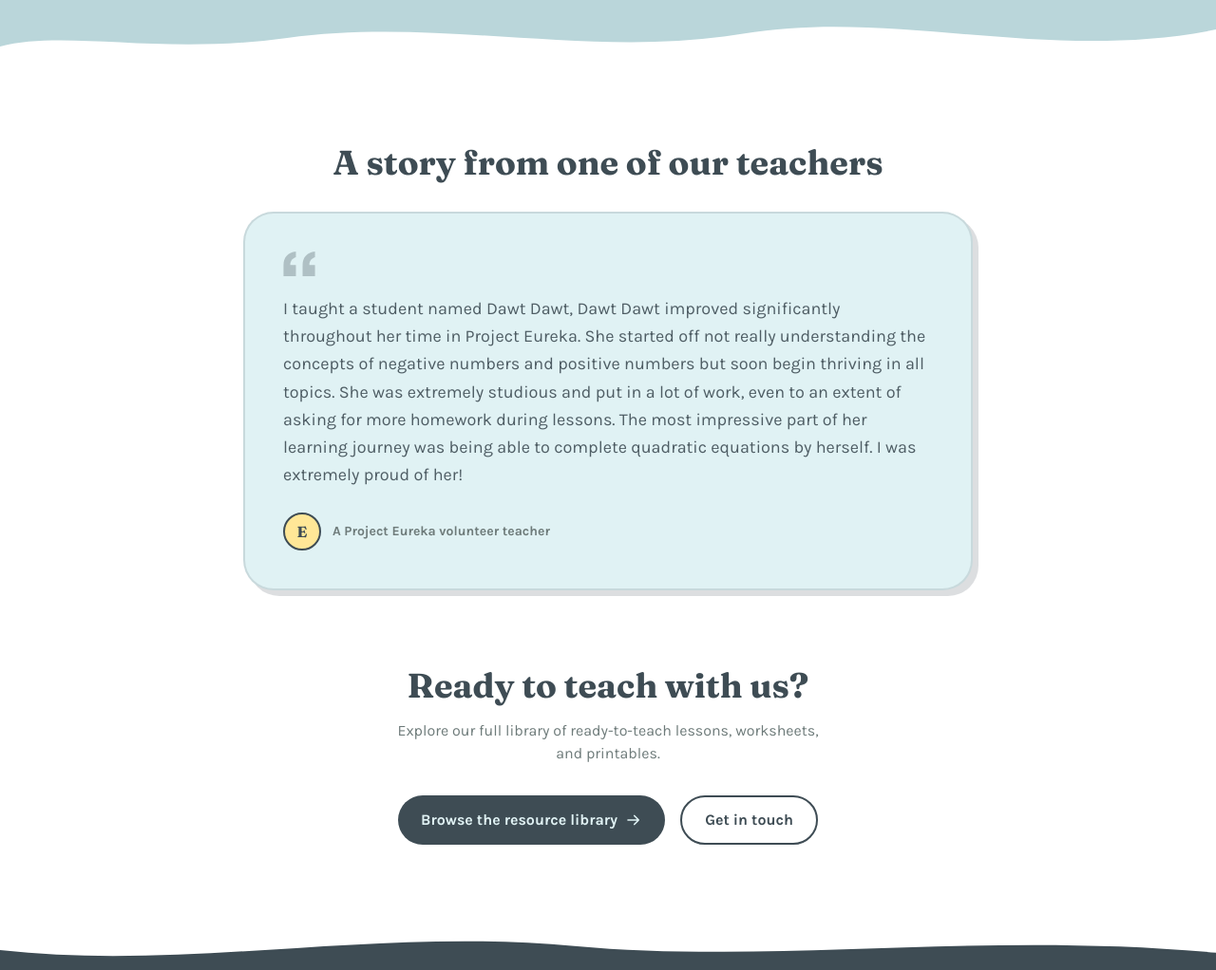
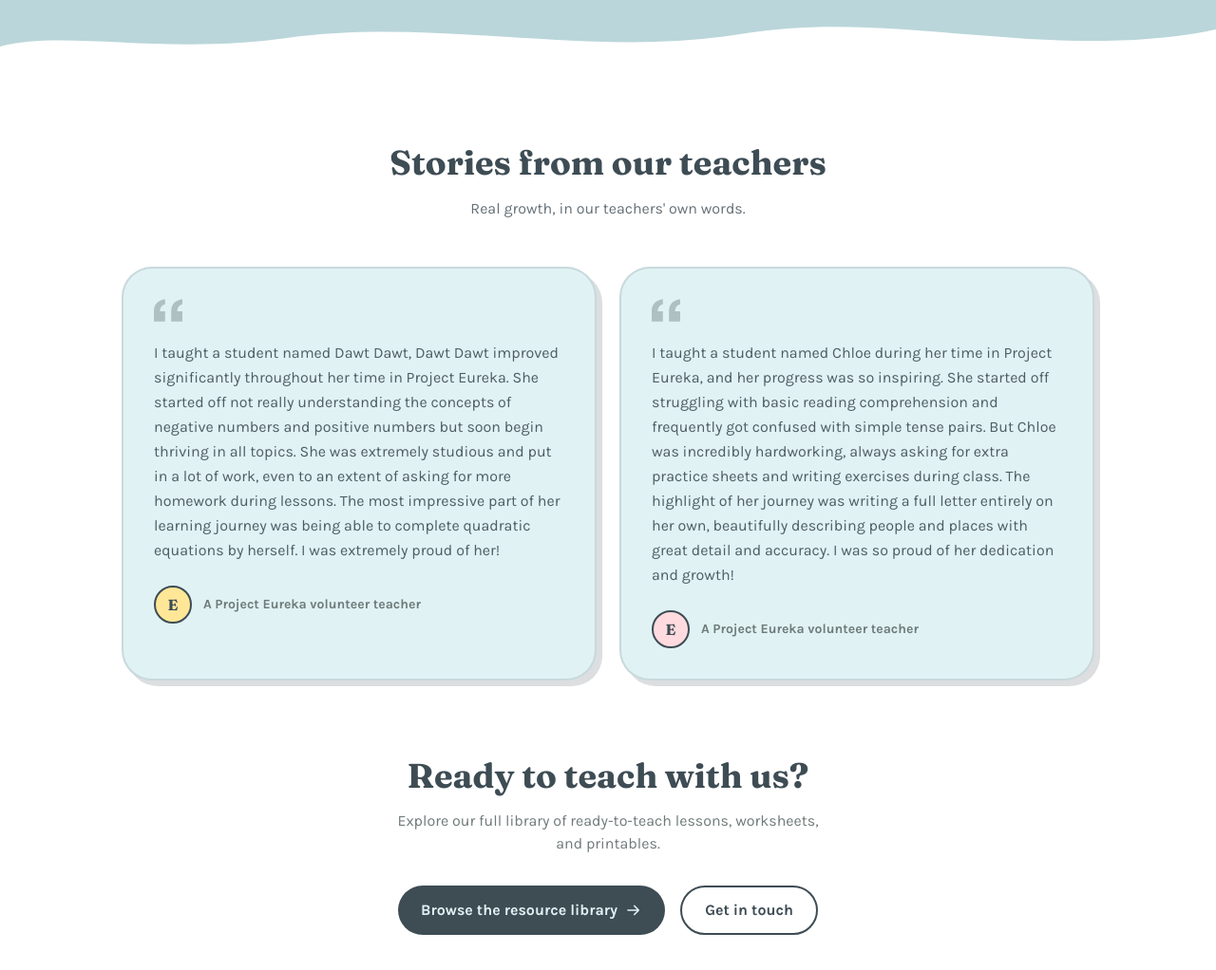
Before and after one commit to Yeffian/project_eureka, a Django app: page /teachers/ in a window 1280 px wide. Shown: the part 2099-3121 px from the top of the page at 95% size. Run offline with Django 4.2, Linux system fonts and the light colour scheme; some libraries are stand-ins or nearby versions.

Commit message:
hotfix: add another testimonial

```diff
--- a/teachers/templates/teachers/landing.html
+++ b/teachers/templates/teachers/landing.html
@@ -143,22 +143,38 @@
   <path d="M0 0 H1440 V35 C 1240 75 1060 10 880 40 C 700 70 520 20 340 45 C 190 66 80 35 0 55 Z" fill="#BAD6DA"/>
 </svg>
 
-<!-- ░░ Teacher testimonial ░░ -->
+<!-- ░░ Teacher testimonials ░░ -->
 <section class="mx-auto max-w-6xl px-5 py-20">
-  <div class="reveal max-w-3xl mx-auto">
-    <h2 class="font-display text-4xl font-bold mb-8 text-center">{% translate "A story from one of our teachers" %}</h2>
+  <div class="reveal max-w-2xl mx-auto text-center mb-12">
+    <h2 class="font-display text-4xl font-bold mb-4">{% translate "Stories from our teachers" %}</h2>
+    <p class="text-ink/80 leading-relaxed">{% translate "Real growth, in our teachers' own words." %}</p>
+  </div>
 
-    <figure class="rounded-blob bg-cream border-2 border-ink/15 shadow-[6px_6px_0_0_rgba(62,76,84,0.18)] p-8 md:p-10">
-      <svg width="34" height="26" viewBox="0 0 28 22" aria-hidden="true" class="mb-5">
+  <div class="grid md:grid-cols-2 gap-6 max-w-5xl mx-auto">
+    <!-- Testimonial 1 -->
+    <figure class="reveal rounded-blob bg-cream border-2 border-ink/15 shadow-[6px_6px_0_0_rgba(62,76,84,0.18)] p-8">
+      <svg width="30" height="24" viewBox="0 0 28 22" aria-hidden="true" class="mb-5">
         <path d="M0 22V12C0 5 4 1 11 0v5c-3 1-5 3-5 7h5v10H0Zm17 0V12c0-7 4-11 11-12v5c-3 1-5 3-5 7h5v10H17Z" fill="#3E4C54" opacity=".3"/>
       </svg>
-      <blockquote class="text-lg leading-relaxed space-y-4 text-ink/90">
-        <p>
-          I taught a student named Dawt Dawt, Dawt Dawt improved significantly throughout her time in Project Eureka. She started off not really understanding the concepts of negative numbers and positive numbers but soon begin thriving in all topics. She was extremely studious and put in a lot of work, even to an extent of asking for more homework during lessons. The most impressive part of her learning journey was being able to complete quadratic equations by herself. I was extremely proud of her!
-        </p>
+      <blockquote class="leading-relaxed text-ink/90">
+        I taught a student named Dawt Dawt, Dawt Dawt improved significantly throughout her time in Project Eureka. She started off not really understanding the concepts of negative numbers and positive numbers but soon begin thriving in all topics. She was extremely studious and put in a lot of work, even to an extent of asking for more homework during lessons. The most impressive part of her learning journey was being able to complete quadratic equations by herself. I was extremely proud of her!
       </blockquote>
       <figcaption class="mt-6 flex items-center gap-3">
         <span class="grid place-items-center w-10 h-10 rounded-full bg-butter border-2 border-ink font-display font-bold">E</span>
+        <span class="text-sm font-bold text-inksoft">{% translate "A Project Eureka volunteer teacher" %}</span>
+      </figcaption>
+    </figure>
+
+    <!-- Testimonial 2 -->
+    <figure class="reveal rounded-blob bg-cream border-2 border-ink/15 shadow-[6px_6px_0_0_rgba(62,76,84,0.18)] p-8">
+      <svg width="30" height="24" viewBox="0 0 28 22" aria-hidden="true" class="mb-5">
+        <path d="M0 22V12C0 5 4 1 11 0v5c-3 1-5 3-5 7h5v10H0Zm17 0V12c0-7 4-11 11-12v5c-3 1-5 3-5 7h5v10H17Z" fill="#3E4C54" opacity=".3"/>
+      </svg>
+      <blockquote class="leading-relaxed text-ink/90">
+        I taught a student named Chloe during her time in Project Eureka, and her progress was so inspiring. She started off struggling with basic reading comprehension and frequently got confused with simple tense pairs. But Chloe was incredibly hardworking, always asking for extra practice sheets and writing exercises during class. The highlight of her journey was writing a full letter entirely on her own, beautifully describing people and places with great detail and accuracy. I was so proud of her dedication and growth!
+      </blockquote>
+      <figcaption class="mt-6 flex items-center gap-3">
+        <span class="grid place-items-center w-10 h-10 rounded-full bg-blush border-2 border-ink font-display font-bold">E</span>
         <span class="text-sm font-bold text-inksoft">{% translate "A Project Eureka volunteer teacher" %}</span>
       </figcaption>
     </figure>
```
